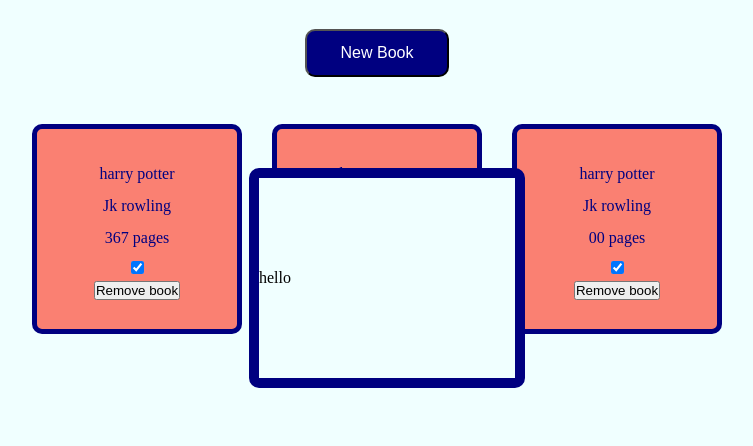
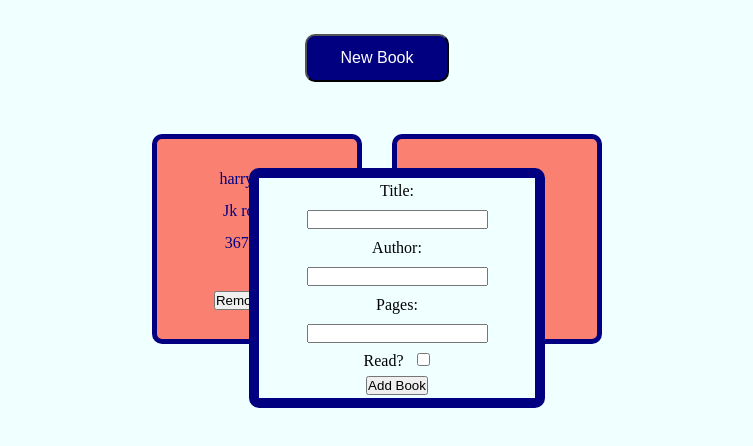
Before and after one commit to idugan100/Library-app, a plain HTML site: page index.html in a window 1280 px wide. Both pictures are taken after a click on the button "New Book". Shown: the part 72-518 px from the top of the page, without its empty margins (263-1016 px from the left). Drawn offline with Linux system fonts and the light colour scheme.

Commit message:
created form and add book button

```diff
--- a/index.html
+++ b/index.html
@@ -9,10 +9,26 @@
     <script src="script.js" defer></script>
 </head>
 <body >
+
     <div class="header"><h1>Booklist</h1></div>
     <div class="buttonwrapper"><button class="addBookButton">New Book</button></div>
     <div id="wrapper"></div>
-    <div class="popup">hello</div>
+    <div class="popupOuter"><div class="popup">
+        <label for="title">Title:</label>
+        <input type="text" name="title" id="title">
+
+
+        <label for="author">Author:</label>
+        <input type="text" name="author" id="author">
+        <label for="pages">Pages:</label>
+        <input type="text" id="pages" id="pages">
+        <div>
+        <label for="isread">Read?</label>
+        <input type="checkbox" name="isread" id="isread">
+        </div>
+        <button id="bookDetailSubmit">Add Book</button>
+
+    </div> </div>
 
 
 
--- a/script.js
+++ b/script.js
@@ -17,11 +17,7 @@ function addBook(title,author,pages,isread){
     myLibary.push(new book(title,author,pages,isread,))
 }
 
-function removebook(index){
-   console.log("removed at " +index);
 
-
-}
 
 function renderpage(item){
 
@@ -46,7 +42,11 @@ function renderpage(item){
         let readStatus=document.createElement("input");
         readStatus.setAttribute("class","child");
         readStatus.setAttribute("type","checkbox")
-        readStatus.checked=item.isread;
+        if(item.isread=="on"){readStatus.checked=true}
+        else{
+            readStatus.checked=false;
+        }
+
 
         let removeButton=document.createElement("button");
         removeButton.innerHTML="Remove book";
@@ -80,11 +80,27 @@ function displayPage(){
 
 let newbookbutton=document.querySelector(".addBookButton")
 newbookbutton.addEventListener('click',()=>{
-    addBook("harry potter", "Jk rowling", "00", true);
+    let newBookBox=document.querySelector(".popupOuter")
+    newBookBox.style.display="block";
+    let submitbook=document.querySelector('#bookDetailSubmit')
+submitbook.addEventListener('click',()=>{
+    let title=document.querySelector('#title').value;
+    let author=document.querySelector('#author').value;
+    let pages=document.querySelector('#pages').value;
+    let isread=document.querySelector('#isread').value;
+    console.log(isread);
+    addBook(title,author,pages,isread);
+    let newBookBox=document.querySelector(".popupOuter")
+    newBookBox.style.display="none";
     displayPage();
+
+})
+
 }
 )
-addBook("harry potter", "Jk rowling", "367", true);
-addBook("harry potter", "Jk rowling", "367", true);
+
+
+addBook("harry potter", "Jk rowling", "367", "on");
+addBook("harry potter", "Jk rowling", "367", "off");
 
 displayPage();
--- a/style.css
+++ b/style.css
@@ -24,8 +24,16 @@
     margin:0px;
     padding:0px;
 }
+
+.popupOuter{
+    display: none;
+
+}
+label,input,button{
+    margin:5px;
+}
 .popup{
-    /* display: none; */
+    padding: 10px;
     position:fixed;
     top:30vh;
     left: 40vw;
@@ -33,6 +41,7 @@
     display: flex;
     flex-direction: column;
     justify-content: center;
+    align-items: center;
     border: 10px solid navy;
     border-radius: 10px;
     height: 25vh;
```
